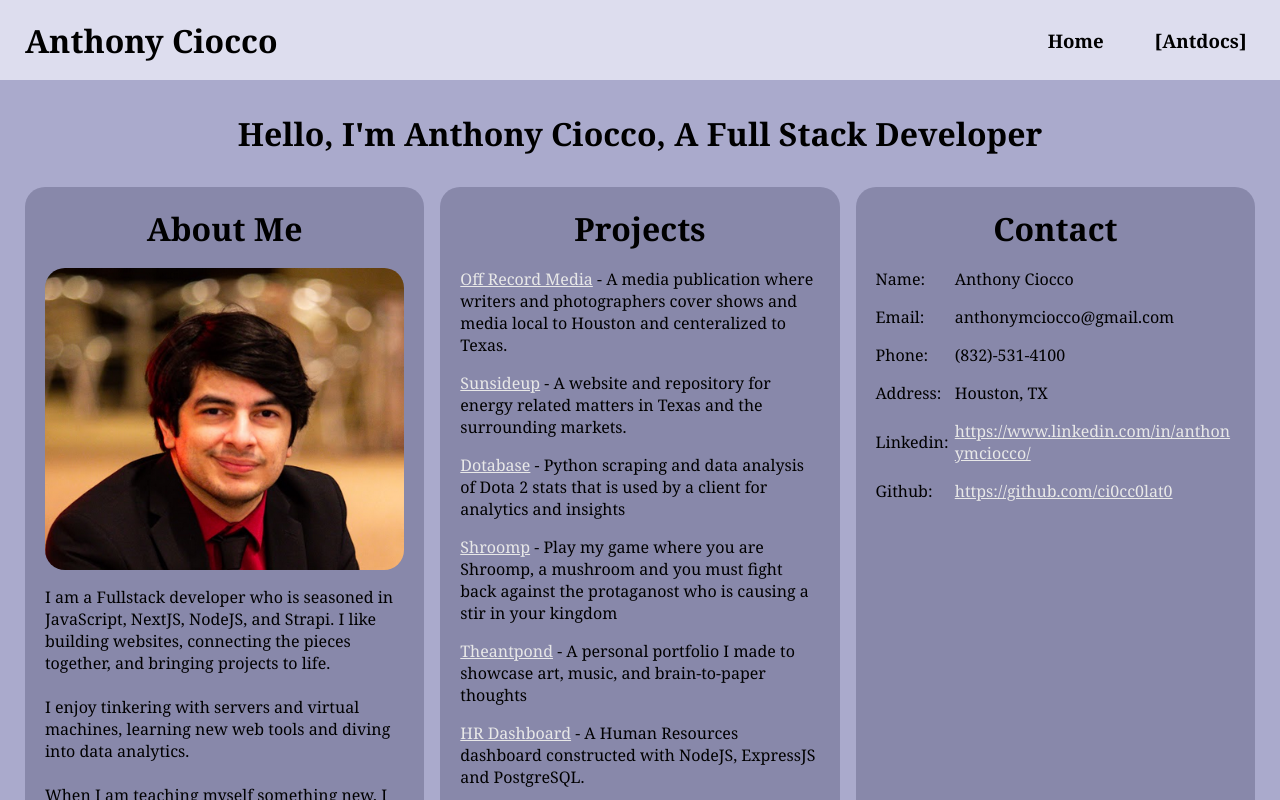
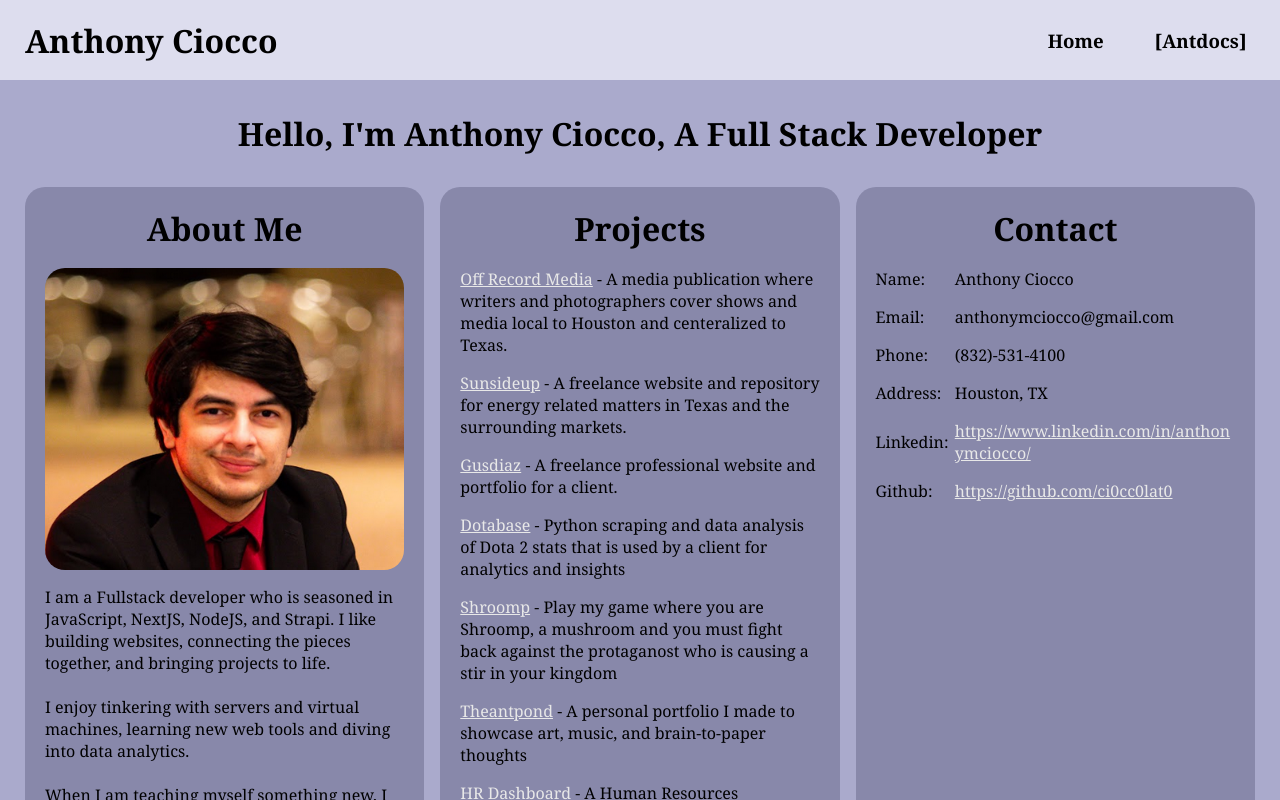
Before and after one commit to ci0cc0lat0/ProfessionalWebsite, a Next.js app: page / in a window 1280 px wide. Shown: the top 800 px of the page. Built offline with nearby package versions, Linux system fonts and the light colour scheme.

Commit message:
updated projects and added missing client

```diff
--- a/src/app/page.js
+++ b/src/app/page.js
@@ -50,11 +50,14 @@ export default function page(){
                 A media publication where writers and photographers cover shows and media local to Houston and centeralized to Texas.
               </Project_link>
               <Project_link link_display="Sunsideup" linkto="https://sunsideup.vercel.app/">
-                A website and repository for energy related matters in Texas and the surrounding markets.
+                A freelance website and repository for energy related matters in Texas and the surrounding markets.
               </Project_link>
               {/*<Project_link link_display="Keyleephoto" linkto="#">
                 A portfolio I designed to show of pictures, projects, and past works.
               </Project_link>*/}
+              <Project_link link_display="Gusdiaz" linkto="https://gusdiaz.com/">
+                A freelance professional website and portfolio for a client.
+              </Project_link>
               <Project_link link_display="Dotabase" linkto="https://github.com/ci0cc0lat0/Dotabase">
                 Python scraping and data analysis of Dota 2 stats that is used by a client for analytics and insights
               </Project_link>
```
